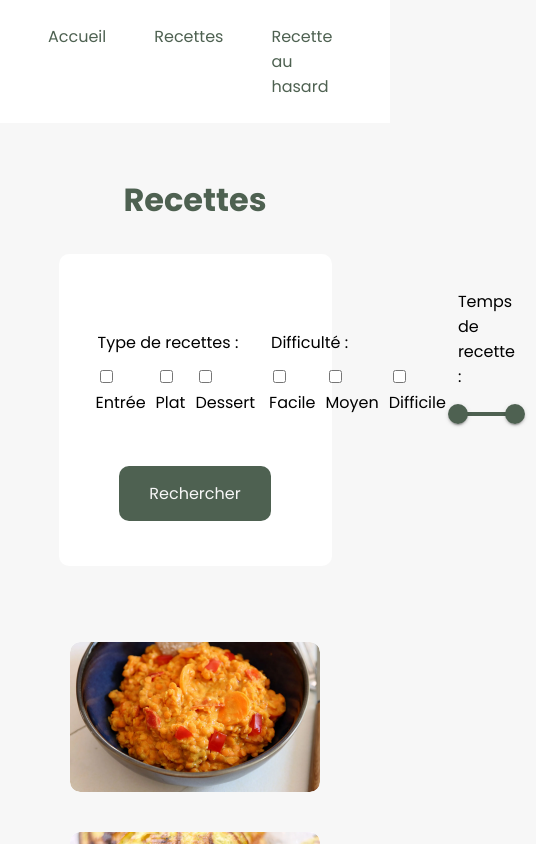
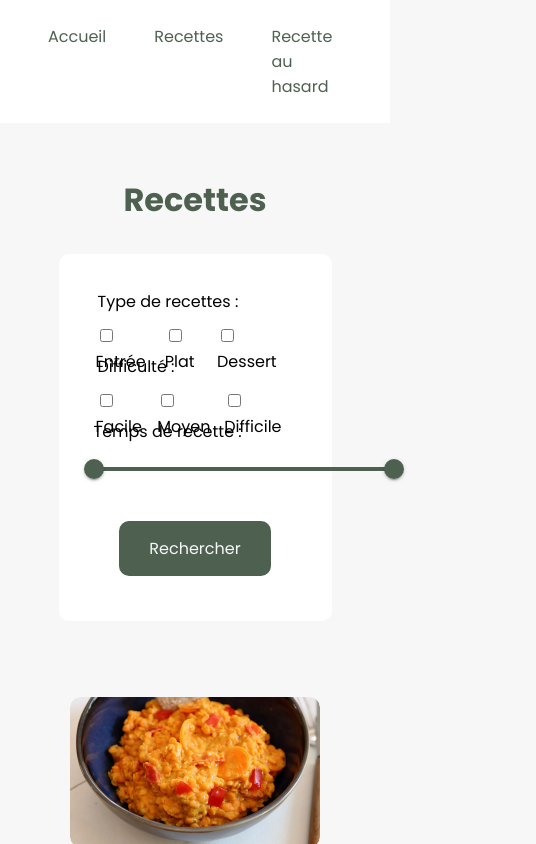
Before and after one commit to krauzeure/veggiefest, a Next.js app: page /recipes in a window 390 px wide. Shown: the top 844 px of the page, 536 px wide, since content can reach past the window. Built offline with nearby package versions, Linux system fonts and the light colour scheme.

Commit message:
Editing search style on mobile

```diff
--- a/components/Search/Search.module.css
+++ b/components/Search/Search.module.css
@@ -49,3 +49,12 @@
   border-radius: 10px;
   cursor: pointer;
 }
+
+@media screen and (max-width: 750px) {
+
+    .searchInputs {
+        flex-direction: column;
+        align-items: flex-start;
+    }
+
+  }
```
